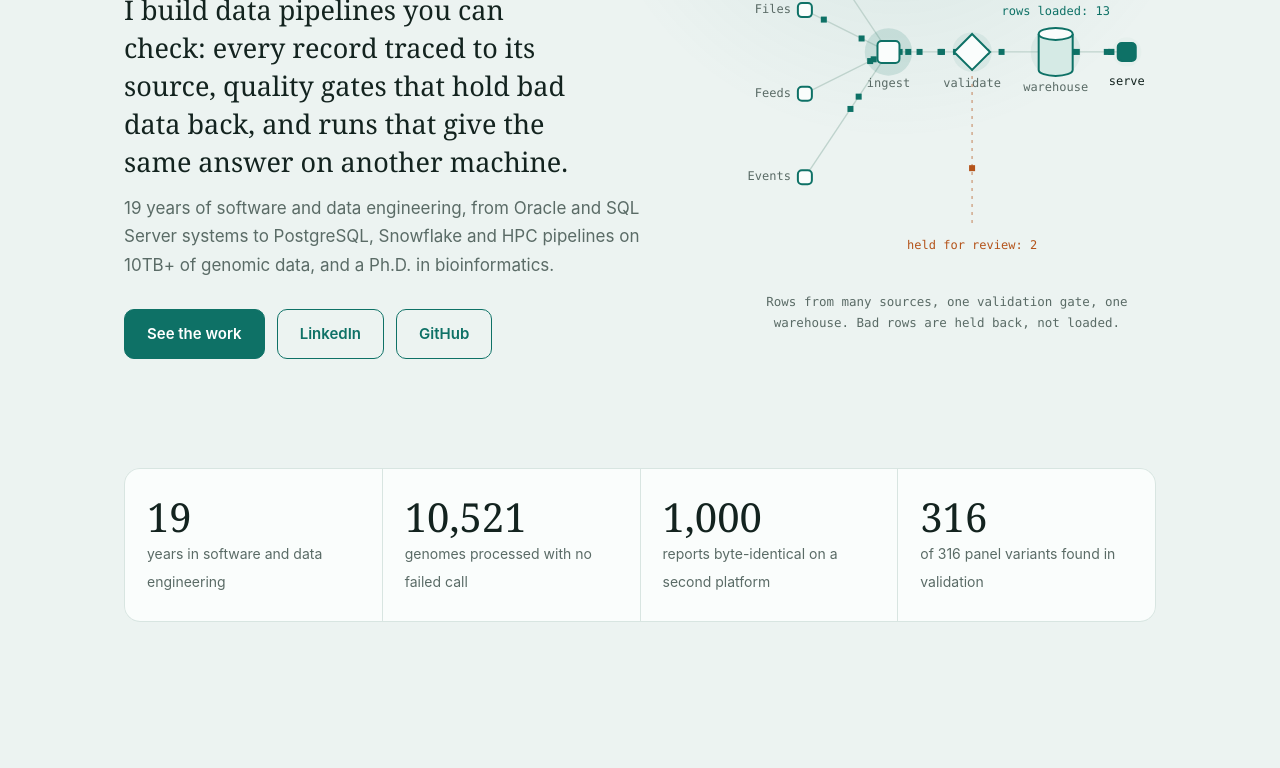
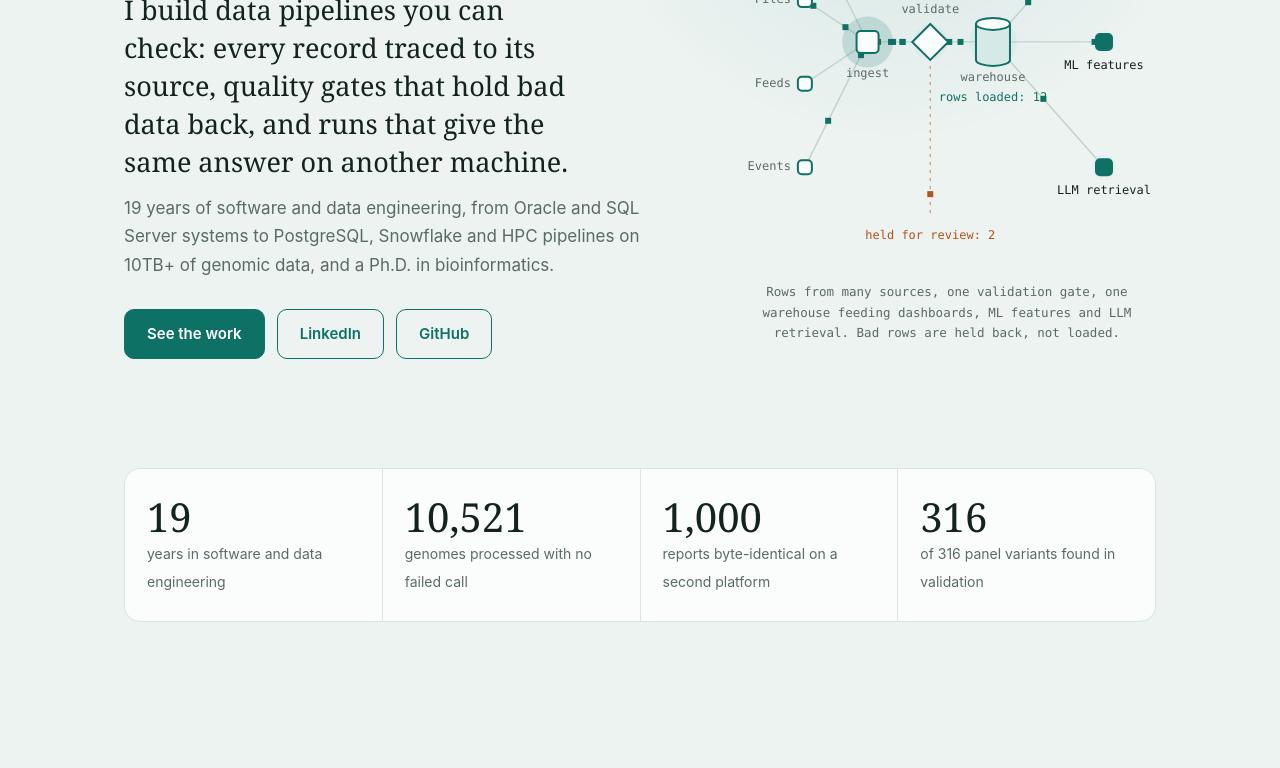
Before and after one commit to kaitaolai/data, a plain HTML site: page index.html in a window 1280 px wide. Shown: the part 332-1100 px from the top of the page. Drawn offline with Linux system fonts and the light colour scheme.

Commit message:
Hero: the warehouse feeds dashboards, ML features and LLM retrieval

```diff
--- a/amrscan/index.html
+++ b/amrscan/index.html
@@ -5,7 +5,7 @@
 <meta name="viewport" content="width=device-width, initial-scale=1">
 <title>AMRScan 2 | Kaitao Lai</title>
 <meta name="description" content="Case study: AMRScan 2, a Nextflow batch workflow that writes a provenance record beside every result, run on 10,521 genomes and reproduced byte for byte on NCI Gadi.">
-<link rel="stylesheet" href="../assets/css/style.css?v=5">
+<link rel="stylesheet" href="../assets/css/style.css?v=8">
 </head>
 <body class="case">
 
@@ -140,6 +140,6 @@
   <p>Kaitao Lai · Sydney · <a href="https://kaitaolai.github.io/">Academic site</a> · <a href="https://kaitaolai.github.io/ai/">AI engineering portfolio</a> · <a href="https://github.com/taowis">GitHub</a></p>
 </footer>
 
-<script src="../assets/js/main.js?v=5"></script>
+<script src="../assets/js/main.js?v=8"></script>
 </body>
 </html>
--- a/assets/js/main.js
+++ b/assets/js/main.js
@@ -102,7 +102,8 @@
   }
   readColours();
   const sources = ['APIs', 'Files', 'Feeds', 'Events'];
-  let W, H, N, rows = [], loaded = 0, held = 0, glow = { ingest: 0, gate: 0, wh: 0, serve: 0 };
+  const outputs = ['dashboards', 'ML features', 'LLM retrieval'];
+  let W, H, N, rows = [], loaded = 0, held = 0, glow = { ingest: 0, gate: 0, wh: 0, out: [0, 0, 0] };
 
   function layout() {
     const dpr = window.devicePixelRatio || 1;
@@ -112,11 +113,11 @@
     const mid = H * 0.44;
     N = {
       src: sources.map((s, i) => ({ x: Math.max(W * 0.16, 64), y: H * (0.14 + i * 0.2) })),
-      ingest: { x: W * 0.36, y: mid },
-      gate: { x: W * 0.56, y: mid },
-      wh: { x: W * 0.76, y: mid },
-      serve: { x: W * 0.93, y: mid },
-      quarantine: { x: W * 0.56, y: H * 0.86 }
+      ingest: { x: W * 0.31, y: mid },
+      gate: { x: W * 0.46, y: mid },
+      wh: { x: W * 0.61, y: mid },
+      out: outputs.map((o, i) => ({ x: Math.min(W * 0.9, W - 52), y: mid + (i - 1) * H * 0.3 })),
+      quarantine: { x: W * 0.46, y: H * 0.86 }
     };
   }
 
@@ -124,18 +125,18 @@
     const s = N.src[r.src];
     return r.bad
       ? [s, N.ingest, N.gate, N.quarantine]
-      : [s, N.ingest, N.gate, N.wh, N.serve];
+      : [s, N.ingest, N.gate, N.wh, N.out[r.out]];
   }
 
   function spawn() {
-    if (Math.random() < 0.07) rows.push({ src: Math.floor(Math.random() * sources.length), seg: 0, p: 0, v: 0.011 + Math.random() * 0.006, bad: Math.random() < 0.12 });
+    if (Math.random() < 0.07) rows.push({ src: Math.floor(Math.random() * sources.length), seg: 0, p: 0, v: 0.011 + Math.random() * 0.006, bad: Math.random() < 0.12, out: Math.floor(Math.random() * outputs.length) });
   }
 
   function draw() {
     ctx.clearRect(0, 0, W, H);
     ctx.lineWidth = 1.4; ctx.strokeStyle = C.line;
     N.src.forEach(s => line(s, N.ingest));
-    line(N.ingest, N.gate); line(N.gate, N.wh); line(N.wh, N.serve);
+    line(N.ingest, N.gate); line(N.gate, N.wh); N.out.forEach(o => line(N.wh, o));
     ctx.setLineDash([3, 5]); ctx.strokeStyle = C.warn; ctx.globalAlpha = 0.5; line(N.gate, N.quarantine); ctx.setLineDash([]); ctx.globalAlpha = 1;
 
     if (!reduce) spawn();
@@ -148,7 +149,7 @@
         if (at === N.ingest) glow.ingest = 1;
         if (at === N.gate) glow.gate = 1;
         if (at === N.wh) { glow.wh = 1; loaded++; }
-        if (r.seg >= P.length - 1) { if (r.bad) held++; else glow.serve = 1; return false; }
+        if (r.seg >= P.length - 1) { if (r.bad) held++; else glow.out[r.out] = 1; return false; }
       }
       const a = P[r.seg], b = P[r.seg + 1];
       const x = a.x + (b.x - a.x) * r.p, y = a.y + (b.y - a.y) * r.p;
@@ -157,7 +158,7 @@
       ctx.fillRect(x - 3, y - 3, 6, 6);
       return true;
     });
-    for (const k in glow) glow[k] *= 0.93;
+    glow.ingest *= 0.93; glow.gate *= 0.93; glow.wh *= 0.93; glow.out = glow.out.map(g => g * 0.93);
 
     ctx.font = '12px ui-monospace, Menlo, monospace'; ctx.textBaseline = 'middle';
     N.src.forEach((s, i) => {
@@ -167,13 +168,15 @@
     box(N.ingest.x, N.ingest.y, 22, 22, glow.ingest, false);
     label('ingest', N.ingest, 32);
     gate(N.gate.x, N.gate.y, glow.gate);
-    label('validate', N.gate, 32);
+    label('validate', N.gate, -32);
     cylinder(N.wh.x, N.wh.y, glow.wh);
     label('warehouse', N.wh, 36);
-    box(N.serve.x, N.serve.y, 18, 18, glow.serve, true);
-    ctx.fillStyle = C.ink; ctx.textAlign = 'center'; ctx.fillText('serve', N.serve.x, N.serve.y + 30);
+    N.out.forEach((o, i) => {
+      box(o.x, o.y, 16, 16, glow.out[i], true);
+      ctx.fillStyle = C.ink; ctx.textAlign = 'center'; ctx.fillText(outputs[i], o.x, o.y + 24);
+    });
     ctx.fillStyle = C.warn; ctx.fillText('held for review: ' + held, N.quarantine.x, N.quarantine.y + 18);
-    ctx.fillStyle = C.accent; ctx.fillText('rows loaded: ' + loaded, N.wh.x, N.wh.y - 40);
+    ctx.fillStyle = C.accent; ctx.fillText('rows loaded: ' + loaded, N.wh.x, N.wh.y + 56);
 
     if (!reduce) requestAnimationFrame(draw);
   }
--- a/index.html
+++ b/index.html
@@ -5,7 +5,7 @@
 <meta name="viewport" content="width=device-width, initial-scale=1">
 <title>Kaitao Lai | Data engineer</title>
 <meta name="description" content="Kaitao Lai, data engineer in Sydney: ingestion pipelines, PostgreSQL and Snowflake, reproducible batch workflows, and data quality checks that run before the data lands.">
-<link rel="stylesheet" href="assets/css/style.css?v=5">
+<link rel="stylesheet" href="assets/css/style.css?v=8">
 </head>
 <body>
 
@@ -41,7 +41,7 @@
     </div>
     <div class="hero-art load" style="--i:2" aria-hidden="true">
       <canvas id="graph"></canvas>
-      <p class="art-label">Rows from many sources, one validation gate, one warehouse. Bad rows are held back, not loaded.</p>
+      <p class="art-label">Rows from many sources, one validation gate, one warehouse feeding dashboards, ML features and LLM retrieval. Bad rows are held back, not loaded.</p>
     </div>
   </section>
 
@@ -253,6 +253,6 @@
   <p>Kaitao Lai · Sydney · <a href="https://kaitaolai.github.io/">Academic site</a> · <a href="https://kaitaolai.github.io/ai/">AI engineering portfolio</a> · <a href="https://github.com/taowis">GitHub</a></p>
 </footer>
 
-<script src="assets/js/main.js?v=5"></script>
+<script src="assets/js/main.js?v=8"></script>
 </body>
 </html>
```
Also changed, not shown: ngs-panel/index.html (+2 -2 lines), stockclaw/index.html (+2 -2 lines).
